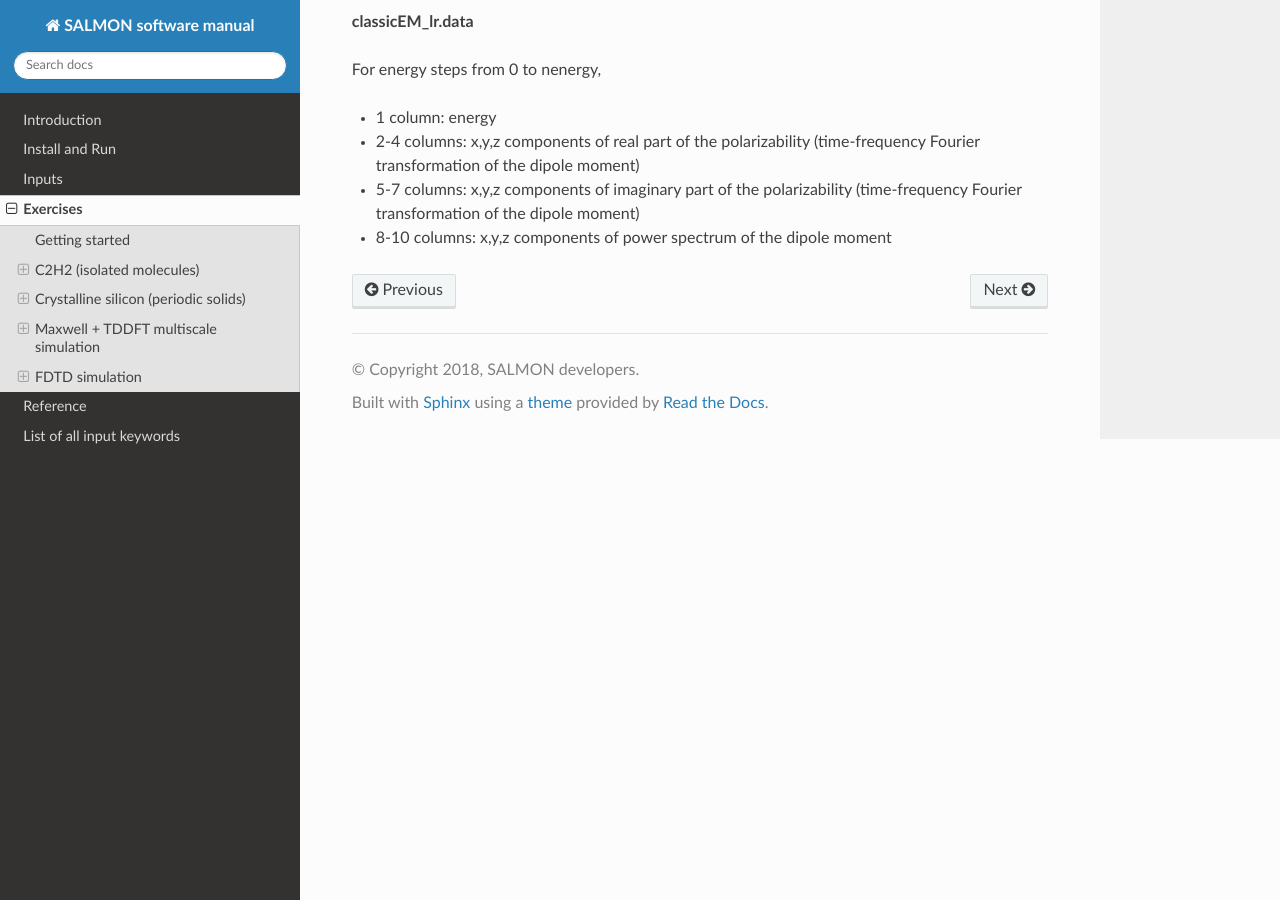
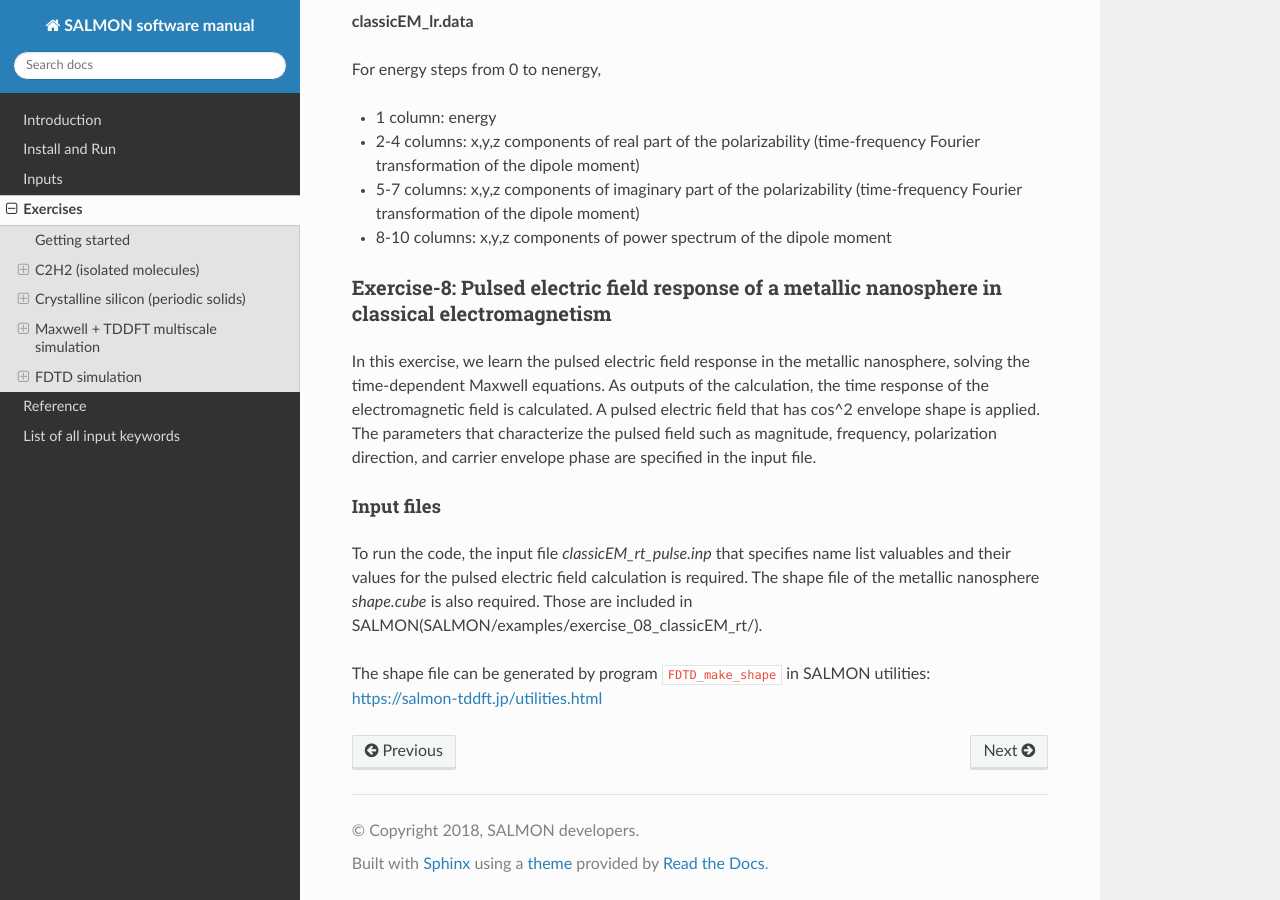
Before and after one commit to SALMON-TDDFT/SALMON-DOCS, a Sphinx documentation site: the page built from source/exercises.rst, in a window 1280 px wide and 900 px high, scrolled down 57316 px. Built offline with Sphinx 7.4.7 and the Read the Docs theme 2.0.0, drawn with Linux system fonts in a browser that asks for light colours; formulas are drawn with MathJax 3.

Commit message:
Update exercises.rst

```diff
--- a/source/exercises.rst
+++ b/source/exercises.rst
@@ -3272,3 +3272,23 @@ For energy steps from 0 to nenergy,
 -  2-4 columns: x,y,z components of real part of the polarizability (time-frequency Fourier transformation of the dipole moment)
 -  5-7 columns: x,y,z components of imaginary part of the polarizability (time-frequency Fourier transformation of the dipole moment)
 -  8-10 columns: x,y,z components of power spectrum of the dipole moment
+
+.. _exercise-8:
+
+Exercise-8: Pulsed electric field response of a metallic nanosphere in classical electromagnetism
+~~~~~~~~~~~~~~~~~~~~~~~~~~~~~~~~~~~~~~~~~~~~~~~~~~~~~~~~~~~~~~~~
+
+In this exercise, we learn the pulsed electric field response in the metallic nanosphere, solving the time-dependent Maxwell equations.
+As outputs of the calculation, the time response of the electromagnetic field is calculated.
+A pulsed electric field that has cos^2 envelope shape is applied.
+The parameters that characterize the pulsed field such as magnitude, frequency, polarization direction, and carrier envelope phase are specified in the input file.
+
+Input files
+^^^^^^^^^^^
+
+To run the code, the input file *classicEM_rt_pulse.inp* that specifies name list valuables and their values for the pulsed electric field calculation is required.
+The shape file of the metallic nanosphere *shape.cube* is also required.
+Those are included in SALMON(SALMON/examples/exercise_08_classicEM_rt/).
+
+| The shape file can be generated by program ``FDTD_make_shape`` in SALMON utilities:
+| https://salmon-tddft.jp/utilities.html
```
